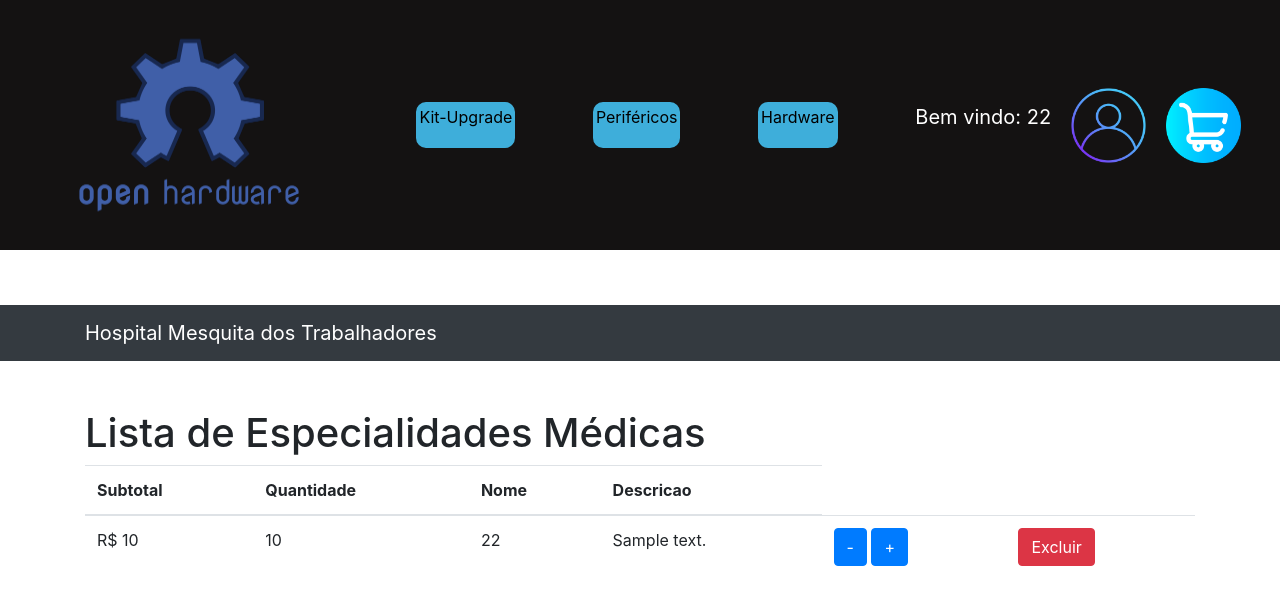
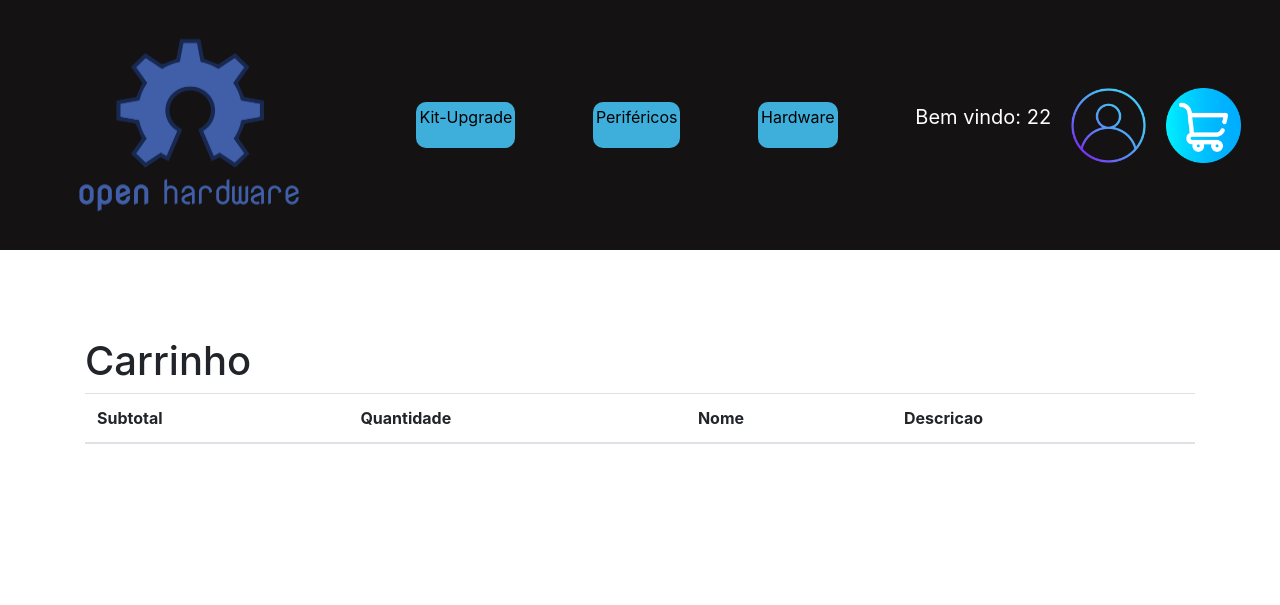
Before and after one commit to FelipeSAzevedo/Open-hardware, a PHP site: page /carrinho.php in a window 1280 px wide. Shown: the top 605 px of the page. Run offline with PHP 8.4, Linux system fonts and the light colour scheme; a user stored in the database is signed in; data comes from the database, SQL or seed files in the repository; tables that the repository leaves empty or names only in its code hold one stand-in row (values such as "Sample post"); lists and menus that the app fills with data are empty.

Commit message:
11/07/23
adicionar id aos produtos, fazer botao de adicionar ao carrinho funcionar, testar

```diff
--- a/Open-Hardware/carrinho.php
+++ b/Open-Hardware/carrinho.php
@@ -69,25 +69,23 @@ include('protect.php');
 // Conexão com a base de dados
 $conexao = mysqli_connect("localhost", "root", "", "login");
 
-
 if ($conexao) {
 
-  $consulta = "SELECT * FROM especialidades, usuarios WHERE especialidades.id_carrinho = usuarios.id_usuario";
+  $var = $_SESSION['id_usuario'];
+
+  $consulta =
+  "SELECT usuarios.id_usuario, carrinho.id_carrinho, carrinho.id_usuario, carrinho.nome, carrinho.preco, carrinho.quantidade, carrinho.subtotal ,carrinho.descricao
+
+  FROM carrinho, usuarios
+
+  WHERE carrinho.id_usuario = usuarios.id_usuario and usuarios.id_usuario = '$var'";
 
   // Executa a consulta SQL
   $resultado = mysqli_query($conexao, $consulta);
 ?>
 <body>
-  <header
->    <!-- Cabeçalho da página -->
-    <nav class="navbar navbar-expand-llg navbar-dark bg-dark">
-      <div class="container">
-        <a class="navbar-brand" href="#">Hospital Mesquita dos Trabalhadores</a>
-      </div>
-    </nav>
-  </header>
   <div class="container mt-5">
-    <h1>Lista de Especialidades Médicas</h1>
+    <h1>Carrinho</h1>
     <table class="table">
       <thead>
         <tr>
@@ -99,7 +97,7 @@ if ($conexao) {
       </thead>
       <tbody>
         <?php
-      // Loop para exibir as especialidades médicas
+
       while ($especialidade = mysqli_fetch_assoc($resultado)) {
       ?>
         <tr>
@@ -108,13 +106,13 @@ if ($conexao) {
           <td><?php echo $especialidade['nome']; ?></td>
           <td><?php echo $especialidade['descricao']; ?></td>
           <td>
-            <a href="carrinho_alterar.php?id_produto=<?php echo $especialidade['id_produto']; ?>&tipo=1" class="btn btn-primary">-</a>
+            <a href="carrinho_alterar.php?id_carrinho=<?php echo $especialidade['id_carrinho']; ?>&tipo=1" class="btn btn-primary">-</a>
 
-            <a href="carrinho_alterar.php?id_produto=<?php echo $especialidade['id_produto']; ?>&tipo=2" class="btn btn-primary">+</a>
+            <a href="carrinho_alterar.php?id_carrinho=<?php echo $especialidade['id_carrinho']; ?>&tipo=2" class="btn btn-primary">+</a>
           </td>
 
           <td>
-            <a href="carrinho_excluir.php?id_produto=<?php echo $especialidade['id_produto']; ?>" class="btn btn-danger" onclick="return confirm('Tem certeza que deseja excluir esta especialidade?') " >Excluir</a>
+            <a href="carrinho_excluir.php?id_carrinho=<?php echo $especialidade['id_carrinho']; ?>" class="btn btn-danger" onclick="return confirm('Tem certeza que deseja excluir esta especialidade?') " >Excluir</a>
           </td>
         </tr>
       <?php
@@ -124,7 +122,6 @@ if ($conexao) {
     </table>
   </div>
 
-  <script src="https://stackpath.bootstrapcdn.com/bootstrap/4.5.2/js/bootstrap.bundle.min.js"></script>
 </body>
 </html>
 <?php
@@ -135,20 +132,6 @@ if ($conexao) {
 }
 ?>
 
-
-
-
-
-
-
-
-
-
-
-
-
-
-
     <footer class="rodape">
         <a href="readme.php" class="footer_link">
             <p>Sobre a página</p>
--- /dev/null
+++ b/Open-Hardware/carrinho_adicionar.php
@@ -0,0 +1,3 @@
+<?php
+
+include('protect.php');
--- a/Open-Hardware/hardware.php
+++ b/Open-Hardware/hardware.php
@@ -174,8 +174,9 @@
     </div>
     <footer class="rodape">
       <a href="readme.php" class="footer_link">
-              <p>Sobre a página</p>
-          </a>
+        <p>Sobre a página</p>
+      </a>
+
     </footer>
 </body>
 
```
Also changed, not shown: Open-Hardware/carrinho_alterar.php (+11 -29 lines), Open-Hardware/carrinho_excluir.php (+7 -5 lines), Open-Hardware/index2.php (+8 -5 lines).
